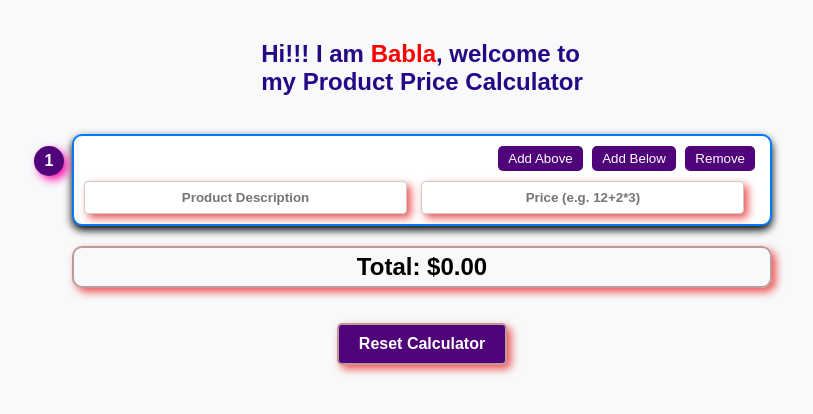
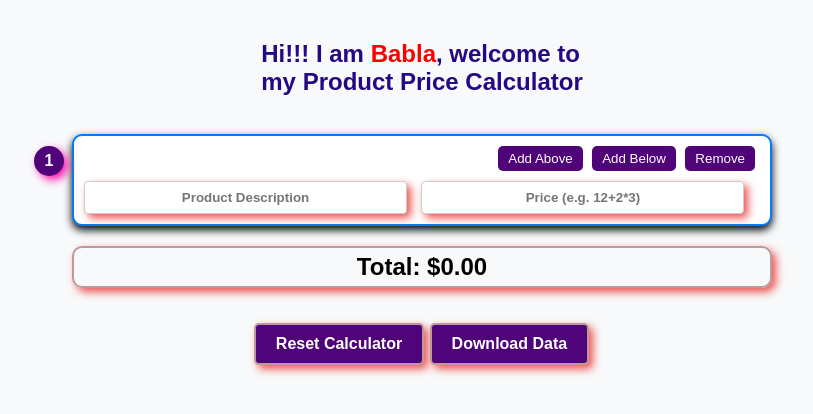
Before and after one commit to babla45/bazar, a plain HTML site: page index.html in a window 1280 px wide. Shown: the whole page, without its empty margins (218-1031 px from the left). Drawn offline with Linux system fonts and the light colour scheme.

Commit message:
download button and download input data as text file format  feature added

```diff
--- a/index.html
+++ b/index.html
@@ -35,7 +35,13 @@
     <!-- Reset button -->
     <div class="reset-button-container">
         <button class="reset-button" onclick="resetForm()">Reset Calculator</button>
+        <button class="download-button" onclick="downloadData()">Download Data</button>
     </div>
+
+    <!-- Download button -->
+    <div class="download-button-container">
+    </div>
+
 
 
 
--- a/script.js
+++ b/script.js
@@ -166,5 +166,44 @@ function resetForm() {
     }
 }
 
+
+
+
+// Function to download form data as a text file
+function downloadData() {
+    const productBoxes = document.querySelectorAll('.product-box');
+    let data = '';
+
+    // Gather all the product data into a string
+    productBoxes.forEach((box, index) => {
+        const description = box.querySelector('.description').value;
+        const price = box.querySelector('.price').value;
+        data += `Product ${index + 1}:\nDescription: ${description}\nPrice: ${price}\n\n`;
+    });
+
+    // Calculate and append the total price
+    const totalPrice = document.getElementById('totalPrice').textContent;
+    data += `**Total Price: $${totalPrice}**\n`;
+
+    // Create a blob with the data
+    const blob = new Blob([data], { type: 'text/plain' });
+
+    // Create a link element for the download
+    const link = document.createElement('a');
+    link.href = URL.createObjectURL(blob);
+    link.download = 'product-prices.txt';
+
+    // Simulate a click on the link to trigger the download
+    link.click();
+
+    // Clean up by revoking the object URL
+    URL.revokeObjectURL(link.href);
+}
+
+
+
+
+
+
 // Initial index update
 updateIndexes();
--- a/styles.css
+++ b/styles.css
@@ -103,9 +103,10 @@ body {
 .reset-button-container {
     text-align: center;
 }
-.reset-button {
+.reset-button, .download-button {
     display: inline-block;
     margin-top: 20px;
+    margin-right: 1px;
     padding: 10px 20px;
     font-size: 1em;
     font-weight: bold;
@@ -118,6 +119,9 @@ body {
 }
 
 .reset-button:hover {
+    background-color: #0056b3;
+}
+.download-button:hover {
     background-color: #0056b3;
 }
 
```
